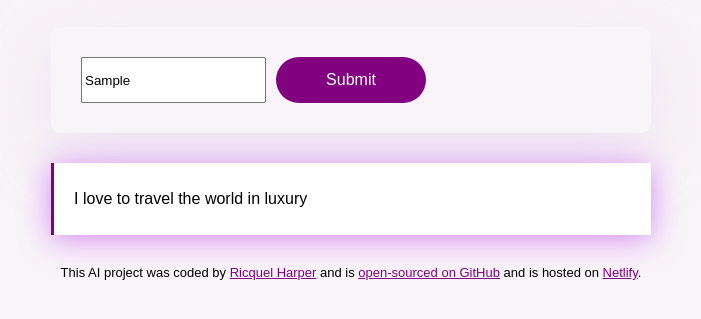
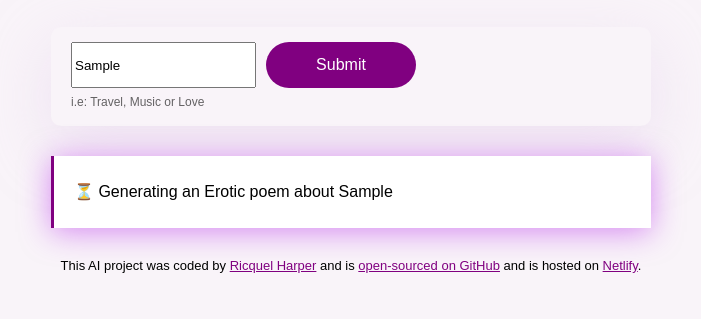
Before and after one commit to Ricquel215/rjh-poem-generator, a plain HTML site: page index.html in a window 1280 px wide. Both pictures are taken after typing "Sample" into the empty fields and a click on the input 640 px from the left and 257 px from the top of the page. Shown: the part 177-496 px from the top of the page, without its empty margins (289-990 px from the left). Drawn offline with nearby package versions, Linux system fonts and the light colour scheme; no server answers.

Commit message:
Added the AI API integration

```diff
--- a/index.html
+++ b/index.html
@@ -4,6 +4,7 @@
     <meta charset="UTF-8" />
     <meta name="viewport" content="width=, initial-scale=1.0" />
     <script src="https://unpkg.com/typewriter-effect@latest/dist/core.js"></script>
+    <script src="https://cdn.jsdelivr.net/npm/axios@1.1.2/dist/axios.min.js"></script>
     <link rel="stylesheet" href="src/style.css" />
     <title>AI Poem Generator</title>
   </head>
@@ -14,6 +15,7 @@
       </header>
 
       <main>
+        <div class="form-container">
           <form id="poem-generator-form">
             <input
               type="text"
@@ -21,10 +23,13 @@
               autofocus
               required
               autocomplete="off"
+              id="user-instructions"
             />
             <input type="submit" class="submit-button" />
           </form>
-        <div class="poem" id="poem"></div>
+          <div class="hint">i.e: Travel, Music or Love</div>
+        </div>
+        <div class="poem hidden" id="poem"></div>
       </main>
 
       <footer>
--- a/src/index.js
+++ b/src/index.js
@@ -1,13 +1,28 @@
-function generatePoem(event) {
-  event.preventDefault();
-
+function displayPoem(response) {
   new Typewriter("#poem", {
-    strings: "I love to travel the world in luxury",
+    strings: response.data.answer,
     autoStart: true,
     delay: 1,
     cursor: "",
   });
 }
 
+function generatePoem(event) {
+  event.preventDefault();
+
+  let instructionsInput = document.querySelector("#user-instructions");
+  let apiKey = "74bb1a547f9eao9e3t800fc79244b60b";
+  let context =
+    "You are a erotic poet and love to write short poems. Your mission is to geenrate a 4 line poem in basic HTML and separate each line with a <br />. Make sure to follow the user instructions. Do not include a title to the poem. Sign the poem with 'Alchemist of AI' inside a <strong> element at the end of the poem and NOT at the beginning";
+  let prompt = `User instructions: Generate a poem about ${instructionsInput.value}`;
+  let apiURL = `https://api.shecodes.io/ai/v1/generate?prompt=${prompt}&context=${context}&key=${apiKey}`;
+
+  let poemElement = document.querySelector("#poem");
+  poemElement.classList.remove("hidden");
+  poemElement.innerHTML = `<div class="generating">⏳ Generating an Erotic poem about ${instructionsInput.value}</div>`;
+
+  axios.get(apiURL).then(displayPoem);
+}
+
 let poemFormElement = document.querySelector("#poem-generator-form");
 poemFormElement.addEventListener("submit", generatePoem);
--- a/src/style.css
+++ b/src/style.css
@@ -24,13 +24,23 @@ h1 {
   color: purple;
 }
 
+.form-container {
+  background-color: rgb(249, 244, 249);
+  margin-bottom: 30px;
+  border-radius: 10px;
+  box-shadow: 0px 20px 60px rgba(227, 207, 235, 0.5);
+  padding: 15px 20px;
+}
+
 form {
-  padding: 30px;
-  background-color: rgb(249, 244, 249);
-  box-shadow: 0px 20px 60px rgba(227, 207, 235, 0.5);
-  border-radius: 10px;
   display: flex;
-  margin-bottom: 30px;
+}
+
+.hint {
+  line-height: 1.5;
+  margin-top: 5px;
+  opacity: 0.6;
+  font-size: 12px;
 }
 
 .instructions {
@@ -63,8 +73,30 @@ form {
   box-shadow: 0px 4px 30px 0px rgba(180, 29, 236, 0.5);
 }
 
+.hidden {
+  display: none;
+}
+
+.poem strong {
+  color: purple;
+}
+
 footer {
   text-align: center;
   font-size: 13px;
   margin-top: 30px;
 }
+.generating {
+  animation: blink-animation 1s steps(5, start) infinite;
+}
+
+@keyframes blink-animation {
+  to {
+    visibility: hidden;
+  }
+}
+@-webkit-keyframes blink-animation {
+  to {
+    visibility: hidden;
+  }
+}
```
Lines whose indentation alone changed are shown as unchanged.
